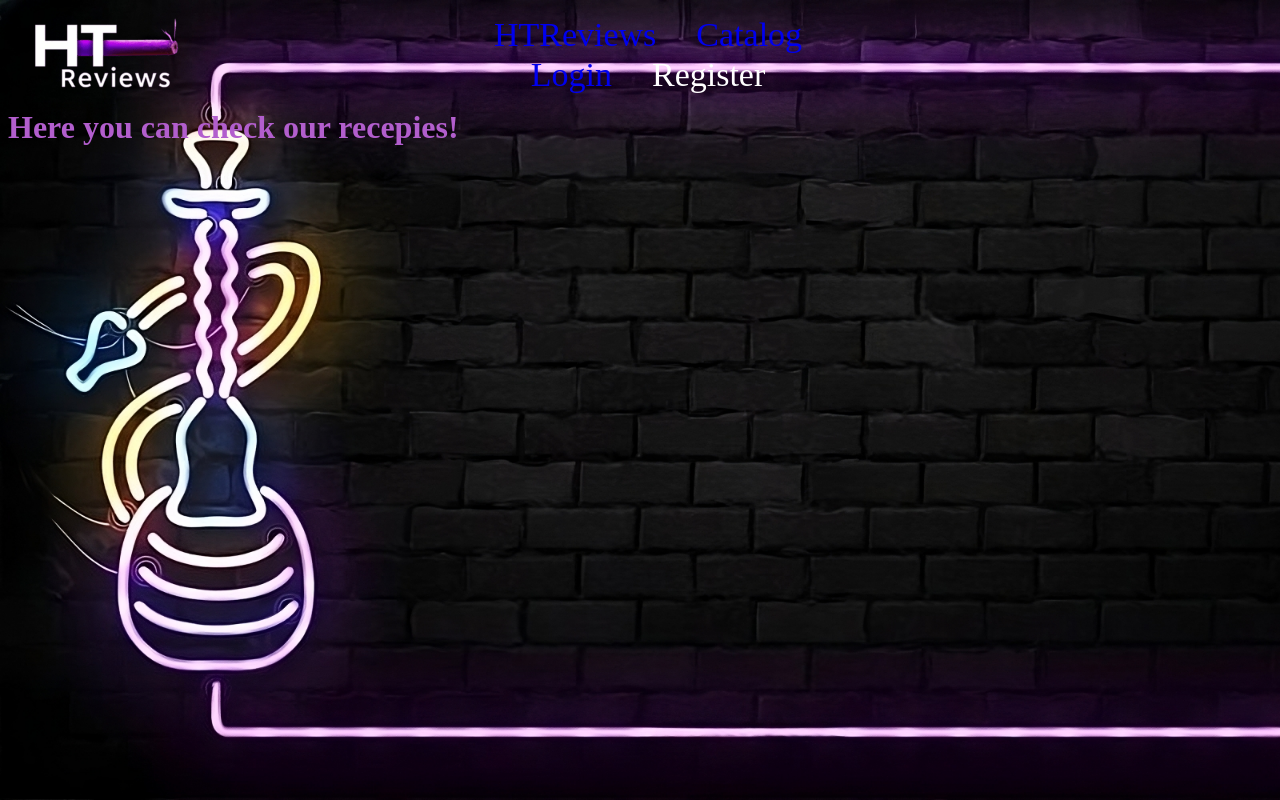
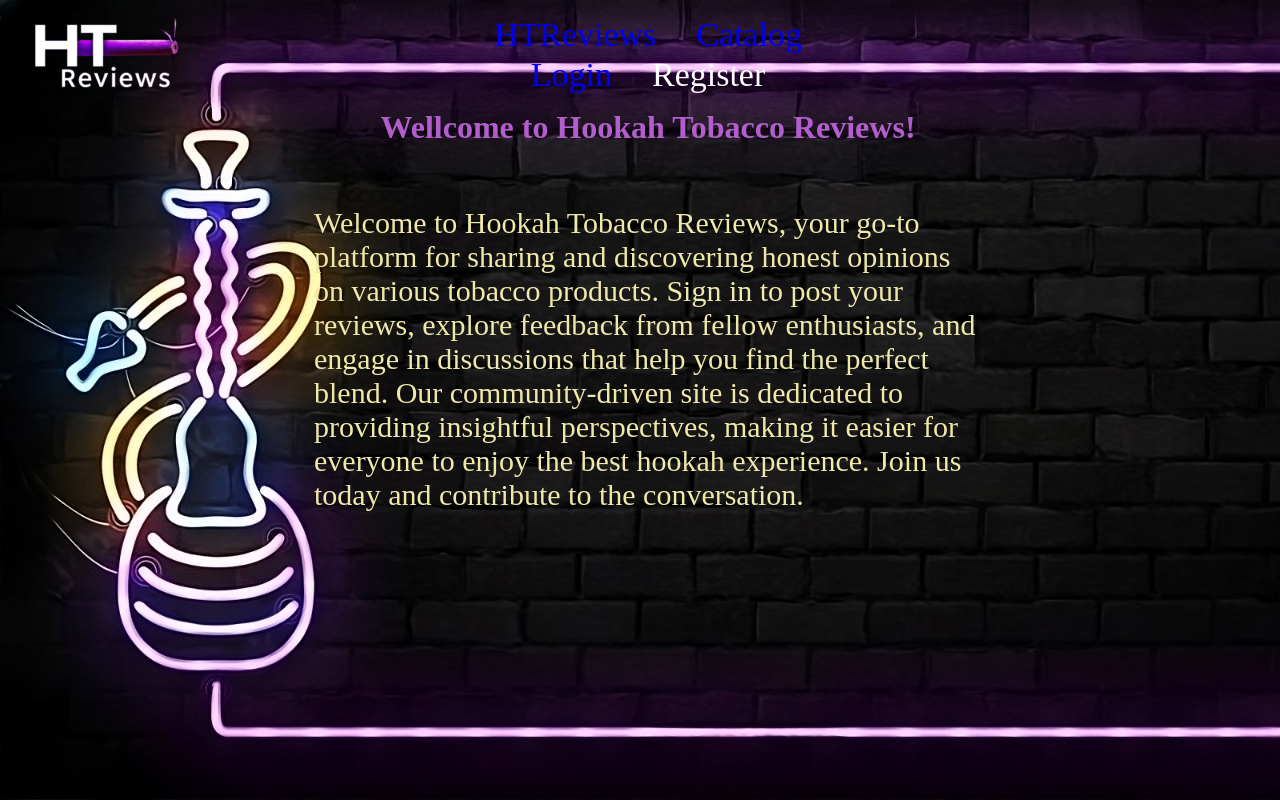
Before and after one commit to Benalgins/TB-Reviews, a React (Vite) app in the folder TB-Reviews/: page / in a window 1280 px wide. Built offline with nearby package versions, Linux system fonts and the light colour scheme.

Commit message:
Adjusting CSS on Home and login pages

```diff
--- a/TB-Reviews/public/styles/catalog.css
+++ b/TB-Reviews/public/styles/catalog.css
@@ -4,15 +4,19 @@
 	padding-left: 45%;
 	font-size: 45px;
 	color: rebeccapurple;
+	padding-left: 9%;
 }
 .catalog-page {
-	margin: 17px auto;
-	padding: 0px 33% 0 50%;
+	margin: 13px auto;
+	padding: 0px 25% 0 45%;
 	color: red;
 	align-content: center;
+	display: flex;
+	flex-direction: row;
 }
 .previewList {
 	border: 2px solid yellow;
+	margin: 10 10 10 10;
 }
 h6 {
 	font-size: 19px;
--- a/TB-Reviews/public/styles/home.css
+++ b/TB-Reviews/public/styles/home.css
@@ -1,5 +1,14 @@
 .container {
 	position: relative;
-	color: rgb(178, 94, 205);
 	font-family: cursive;
 }
+h1 {
+	text-align: center;
+	color: rgb(178, 94, 205);
+}
+p {
+	color: palegoldenrod;
+	font-size: 30px;
+	padding: 10 20%;
+	margin: 50px;
+}
--- a/TB-Reviews/public/styles/login.css
+++ b/TB-Reviews/public/styles/login.css
@@ -2,4 +2,21 @@
 	text-align: center;
 	color: red;
 	margin: 110px 0 0 0;
+	display: flex;
+	flex-direction: row;
+	align-content: center;
+	justify-content: center;
+	align-items: center;
 }
+h3 {
+	font-size: 40px;
+}
+label {
+	font-size: 44px;
+}
+input {
+	font-size: 35px;
+}
+button {
+	font-size: 35px;
+}
--- a/TB-Reviews/src/components/Home/Home.jsx
+++ b/TB-Reviews/src/components/Home/Home.jsx
@@ -1,7 +1,20 @@
 export default function Home() {
 	return (
-		<div className="container">
-			<h1>Here you can check our recepies!</h1>
-		</div>
+		<>
+			<div className="container">
+				<h1>Wellcome to Hookah Tobacco Reviews!</h1>
+			</div>
+			<article>
+				<p>
+					Welcome to Hookah Tobacco Reviews, your go-to platform for sharing and
+					discovering honest opinions on various tobacco products. Sign in to
+					post your reviews, explore feedback from fellow enthusiasts, and
+					engage in discussions that help you find the perfect blend. Our
+					community-driven site is dedicated to providing insightful
+					perspectives, making it easier for everyone to enjoy the best hookah
+					experience. Join us today and contribute to the conversation.{' '}
+				</p>
+			</article>
+		</>
 	);
 }
```
